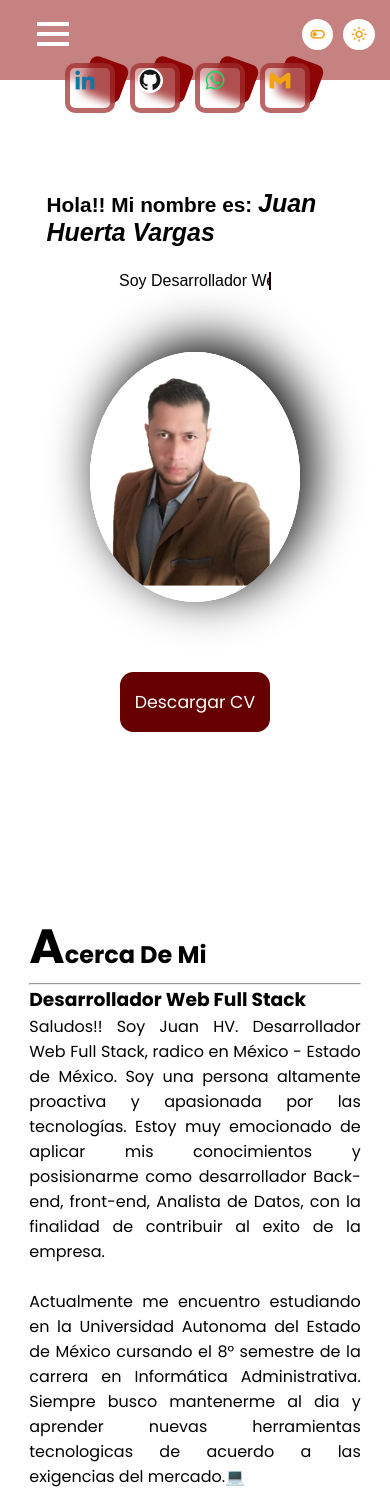
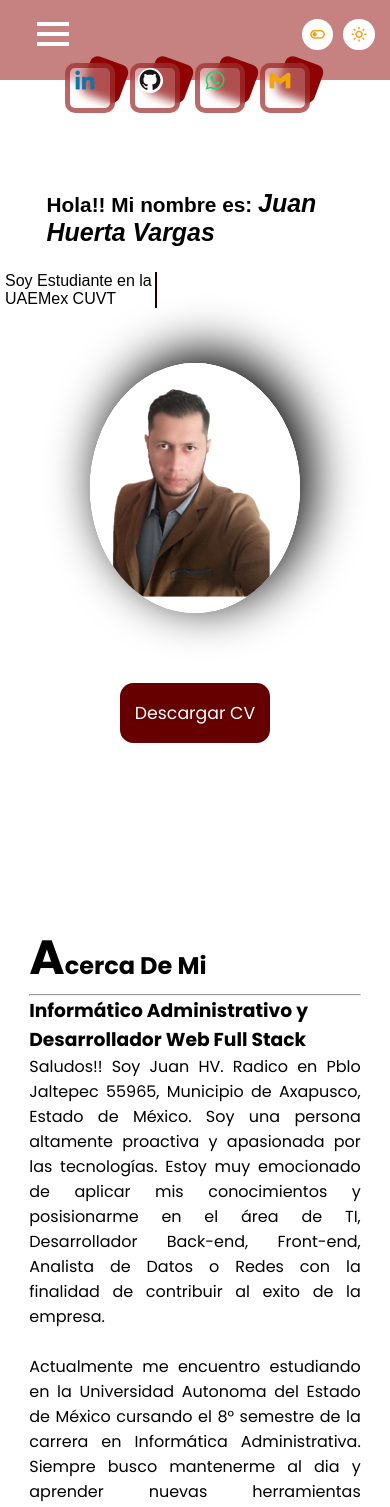
Before and after one commit to Juan1990Vars/mi-portafolio, a React (Vite) app: page / in a window 390 px wide. Shown: the top 1507 px of the page. Built offline with nearby package versions, Linux system fonts and the light colour scheme.

Commit message:
miportafolioo

```diff
--- a/index.html
+++ b/index.html
@@ -2,7 +2,7 @@
 <html lang="en">
   <head>
     <meta charset="UTF-8" />
-    <link rel="icon" type="image/svg+xml" href="/public/juanhv.png" />
+    <link rel="icon" type="image/svg+xml" href="/public/images/juanhv.png" />
     <link href='https://unpkg.com/boxicons@2.1.4/css/boxicons.min.css' rel='stylesheet'>
     <meta name="viewport" content="width=device-width, initial-scale=1.0" />
     <title>Portafolio de Juan Vars</title>
--- a/src/components/AboutMe.jsx
+++ b/src/components/AboutMe.jsx
@@ -11,13 +11,12 @@ const AboutMe = () => {
          <hr />
          <article className='container__description'>
             <div className='container__div'>
-                <h3 className='container__h3'>Desarrollador Web Full Stack</h3>
+                <h3 className='container__h3'>Informático Administrativo y Desarrollador Web Full Stack</h3>
                 <p className='container__p'>
-                    Saludos!! Soy Juan HV. Desarrollador Web Full Stack,
-                    radico en México - Estado de México. Soy una persona
+                    Saludos!! Soy Juan HV. Radico en Pblo Jaltepec 55965, Municipio de Axapusco, Estado de México. Soy una persona
                     altamente proactiva y apasionada por las tecnologías.
                     Estoy muy emocionado de aplicar mis conocimientos y
-                    posisionarme como desarrollador Back-end, front-end, Analista de Datos, con la finalidad de contribuir al exito de la empresa.
+                    posisionarme en el área de TI, Desarrollador Back-end, Front-end, Analista de Datos o Redes con la finalidad de contribuir al exito de la empresa.
                 </p>
                 <br />
                 <p className='container__p'>
--- a/src/components/Home.jsx
+++ b/src/components/Home.jsx
@@ -8,7 +8,7 @@ const Home = () => {
             <h1 className='home__hello'>Hola!! Mi nombre es: <span>Juan Huerta Vargas</span></h1>
             {/* <h2 className='home__name'>Juan Huerta Vargas</h2> */}
             <br />
-            <p className='home__web'>Soy Desarrollador Web Full Stack</p>
+            <p className='home__web'>Soy Estudiante en la Licenciatura en Informática Adminstrativa <br />UAEMex CUVT</p>
         </div>
         <header className='nav__header'>
             <img className='header__img' src="./images/juanFoto.png" alt="" />
--- a/src/components/styles/home.css
+++ b/src/components/styles/home.css
@@ -28,7 +28,7 @@
     /* width: max-content; */
     white-space: nowrap;
     border-right: 5px solid;
-    animation: typing 5.5s steps(25) infinite, blink 0.3s steps(25) infinite ;
+    animation: typing 5.5s steps(25) infinite, blink 0.3s steps(25) infinite;
     overflow: hidden;
 }
 @keyframes typing {
@@ -95,22 +95,22 @@
         padding-left: 2.5em;
     }
     .home__web {
-        display: inline-block;
+        display: flex;
         font-family: Arial, Helvetica, sans-serif;
         font-size: 1em;
         /* width: max-content; */
-        white-space: nowrap;
+        /* white-space: wrap; */
         border-right: 2.5px solid;
         animation: typing 4.5s steps(25) infinite, blink 0.3s steps(25) infinite ;
         overflow: hidden;
     }
     .header__img {
         filter: brightness(1.1);
-        /* mix-blend-mode: luminosity; */
-        border-radius: 100%;
         height: 300px;
         width: 260px;
-        margin: auto;
+         /* mix-blend-mode: luminosity; */
+        border-radius: 100%;
+       margin: auto;
         margin-top: 50px;
     }
 }
```
Also changed, not shown: 1 other file (tests, documents, lock files or other folders).
